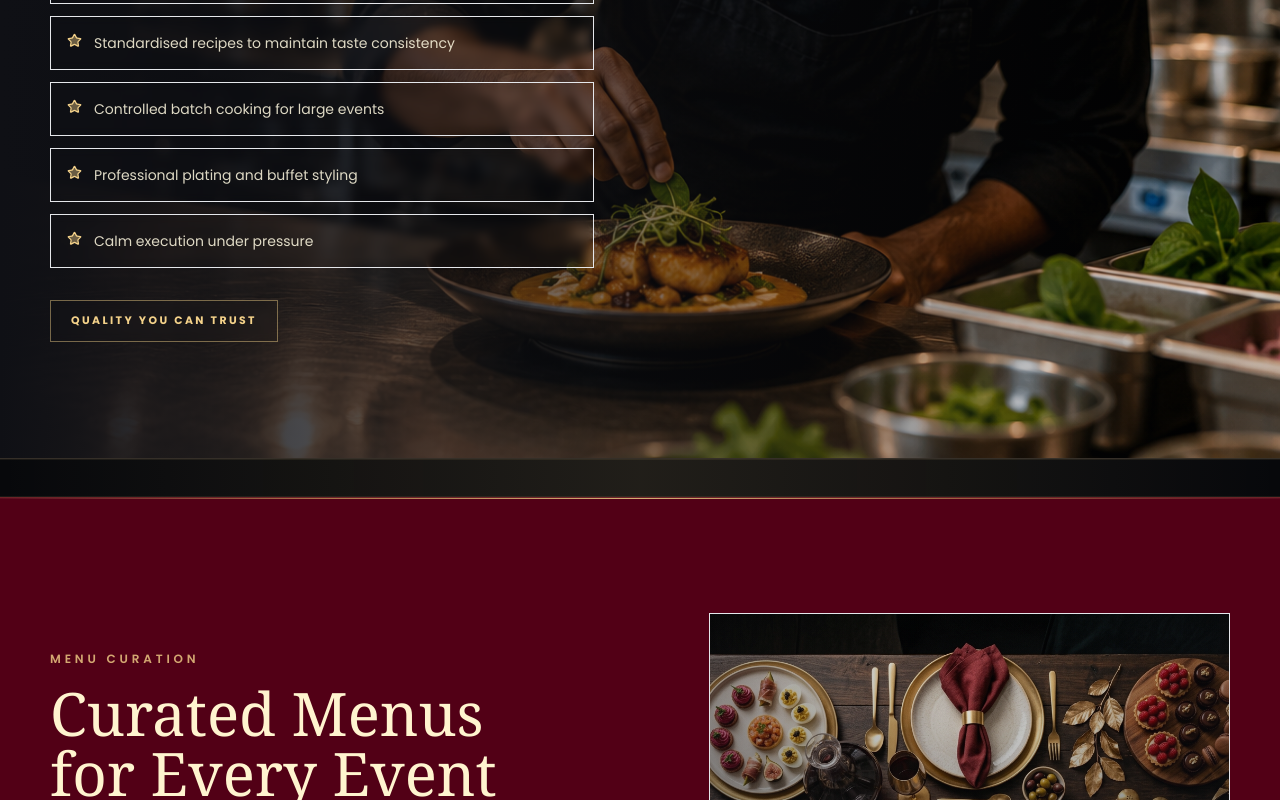
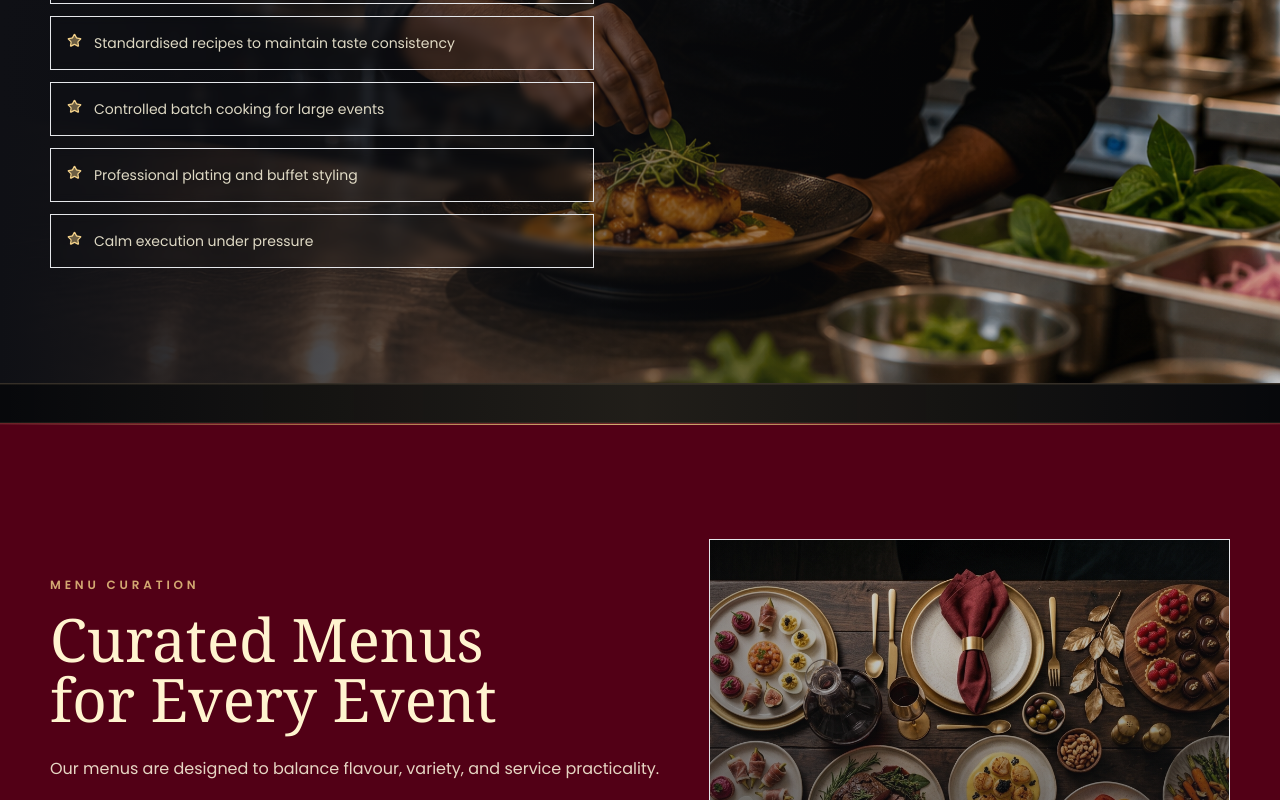
Before and after one commit to 22f3001334-droid/Lekir_Foods, a Next.js app: page / in a window 1280 px wide. Shown: the part 5242-6042 px from the top of the page. Built offline with nearby package versions, Linux system fonts and the light colour scheme.

Commit message:
style: remove food quality badge

```diff
--- a/components/HomePage.tsx
+++ b/components/HomePage.tsx
@@ -417,11 +417,6 @@ function QualitySection() {
               </motion.div>
             ))}
           </motion.div>
-          {section.badge ? (
-            <div className="mt-8 inline-flex border border-champagne/45 bg-midnight/62 px-5 py-3 text-[0.68rem] font-bold uppercase tracking-[0.22em] text-champagne backdrop-blur-sm">
-              {section.badge}
-            </div>
-          ) : null}
         </motion.div>
       </div>
     </motion.section>
```
